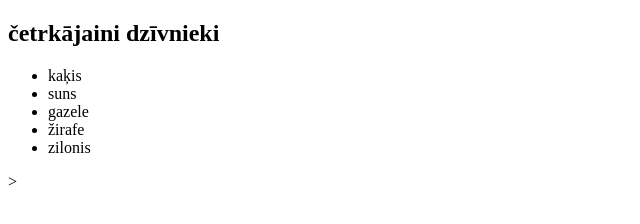
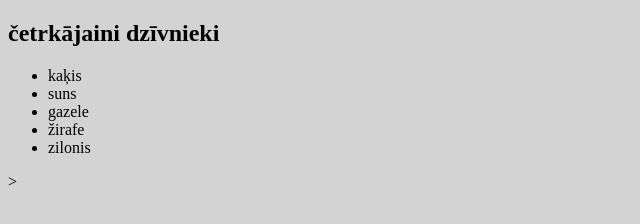
Before and after one commit to siinchaaa/cetrkajainie, a plain HTML site: page index.html in a window 1280 px wide. Shown: the whole page, without its empty margins (0-640 px from the left). Drawn offline with Linux system fonts and the light colour scheme.

Commit message:
pievienota background kraasa

```diff
--- a/index.html
+++ b/index.html
@@ -1,5 +1,14 @@
 <!DOCTYPE html>
 <html lang="en" dir="ltr" >
+
+<style>
+
+body {
+    background-color: lightgrey
+}
+
+
+</style>
     <head>
         <meta charset = "utf-8" >
         <title>git projekts</title>
```
